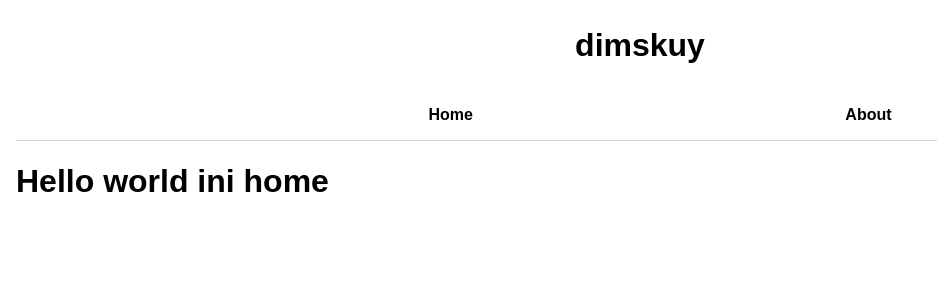
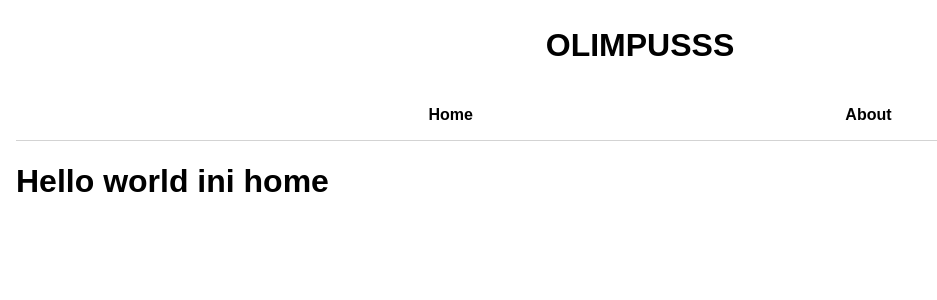
Before and after one commit to dimasriat/olimpus2020, a Next.js app: page / in a window 1280 px wide. Shown: the top 300 px of the page, without its empty margins (0-937 px from the left). Built offline with nearby package versions, Linux system fonts and the light colour scheme.

Commit message:
second commit test

```diff
--- a/pages/index.js
+++ b/pages/index.js
@@ -3,7 +3,7 @@ import Navbar from "./components/navbar";
 function HomePage() {
 	return (
 		<div className="container">
-			<Navbar title="dimskuy" />
+			<Navbar title="OLIMPUSSS" />
 			<h1>Hello world ini home</h1>
 		</div>
 	);
```
